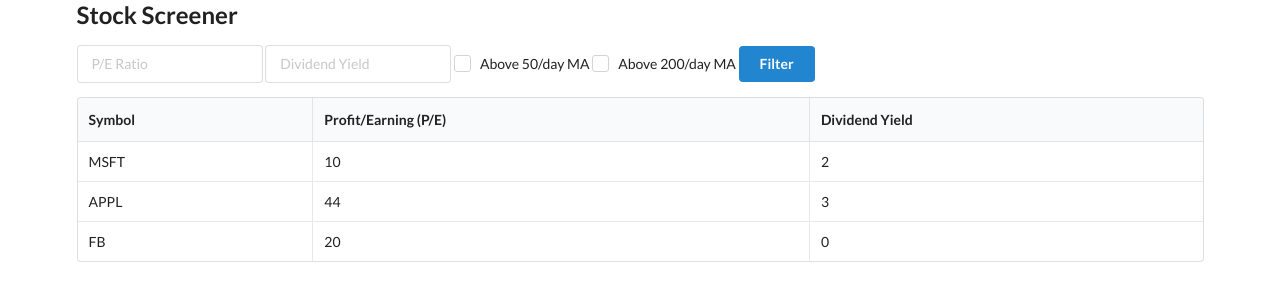
After one commit to JeffreyAsuncion/FastAPI_stock_ticker, a FastAPI app: template STOCKSCREEN/templates/home.html in a window 1280 px wide. The commit adds this page. Shown: the top 301 px of the page. Run offline with FastAPI, Linux system fonts and the light colour scheme; the template is opened without the code that fills it, so the values that code supplies are empty; some libraries are stand-ins or nearby versions.

Commit message:
UI with jquery and semantic UI

```diff
--- a/STOCKSCREEN/main.py
+++ b/STOCKSCREEN/main.py
@@ -1,14 +1,20 @@
-from fastapi import FastAPI
+from fastapi import FastAPI, Request
 # FastAPI is a framework to create apis and web apps
+from fastapi.templating import Jinja2Templates
 
 app = FastAPI()
 
+# look for templates in the templates directory
+templates = Jinja2Templates(directory="templates")
+
 @app.get("/") # you can test in the browser
-def dashboard():
+def home(request: Request):
     """
         Displays the stock screener dashboard / homepage
     """
-    return {"Dashboard": "Home Page"}
+    return templates.TemplateResponse("home.html", {
+        "request": request,
+    })
 
 @app.post("/stock") # you need to test in a client like Postman or Insominia
 def create_stock():
--- a/STOCKSCREEN/templates/dashboard.html
+++ /dev/null
@@ -1,5 +0,0 @@
-{% extends "layout.html" %}
-
-{% block content %}
-Hello this is the dashboard page
-{% endblock %}
--- /dev/null
+++ b/STOCKSCREEN/templates/home.html
@@ -0,0 +1,50 @@
+{% extends "layout.html" %}
+
+{% block content %}
+<div class="ui input">
+    <input type="text" placeholder="P/E Ratio">
+</div>
+
+<div class="ui input">
+    <input type="text" placeholder="Dividend Yield">
+</div>
+
+<div class="ui checkbox">
+    <input type="checkbox" name="example">
+    <label>Above 50/day MA</label>
+</div>
+
+<div class="ui checkbox">
+    <input type="checkbox" name="example">
+    <label>Above 200/day MA</label>
+</div>
+
+<button class="ui button primary">Filter</button>
+
+<table class="ui celled table">
+    <thead>
+      <tr>
+        <th>Symbol</th>
+        <th>Profit/Earning (P/E)</th>
+        <th>Dividend Yield</th>
+    </tr></thead>
+    <tbody>
+      <tr>
+        <td data-label="Name">MSFT</td>
+        <td data-label="Age">10</td>
+        <td data-label="Job">2</td>
+      </tr>
+      <tr>
+        <td data-label="Name">APPL</td>
+        <td data-label="Age">44</td>
+        <td data-label="Job">3</td>
+      </tr>
+      <tr>
+        <td data-label="Name">FB</td>
+        <td data-label="Age">20</td>
+        <td data-label="Job">0</td>
+      </tr>
+    </tbody>
+  </table>
+
+{% endblock %}
--- a/STOCKSCREEN/templates/layout.html
+++ b/STOCKSCREEN/templates/layout.html
@@ -1,11 +1,21 @@
 <html>
     <head>
         <title>Stock Screener by</title>
+        <link rel="stylesheet" href="https://cdn.jsdelivr.net/npm/semantic-ui@2.4.2/dist/semantic.min.css">
+        <script
+  src="https://code.jquery.com/jquery-3.1.1.min.js"
+  integrity="sha256-hVVnYaiADRTO2PzUGmuLJr8BLUSjGIZsDYGmIJLv2b8="
+  crossorigin="anonymous"></script>
+        <script src="https://cdn.jsdelivr.net/npm/semantic-ui@2.4.2/dist/semantic.min.js"></script>
+
     </head>
     <body>
-        <h2>Stock Screener</h2>
+        <div class="ui container">
+            <h2>Stock Screener</h2>
 
-        {% block content %}
-        {% endblock %}
+            {% block content %}
+            {% endblock %}
+        </div>
+
     </body>
 </html>
```
Also changed, not shown: README.md.
